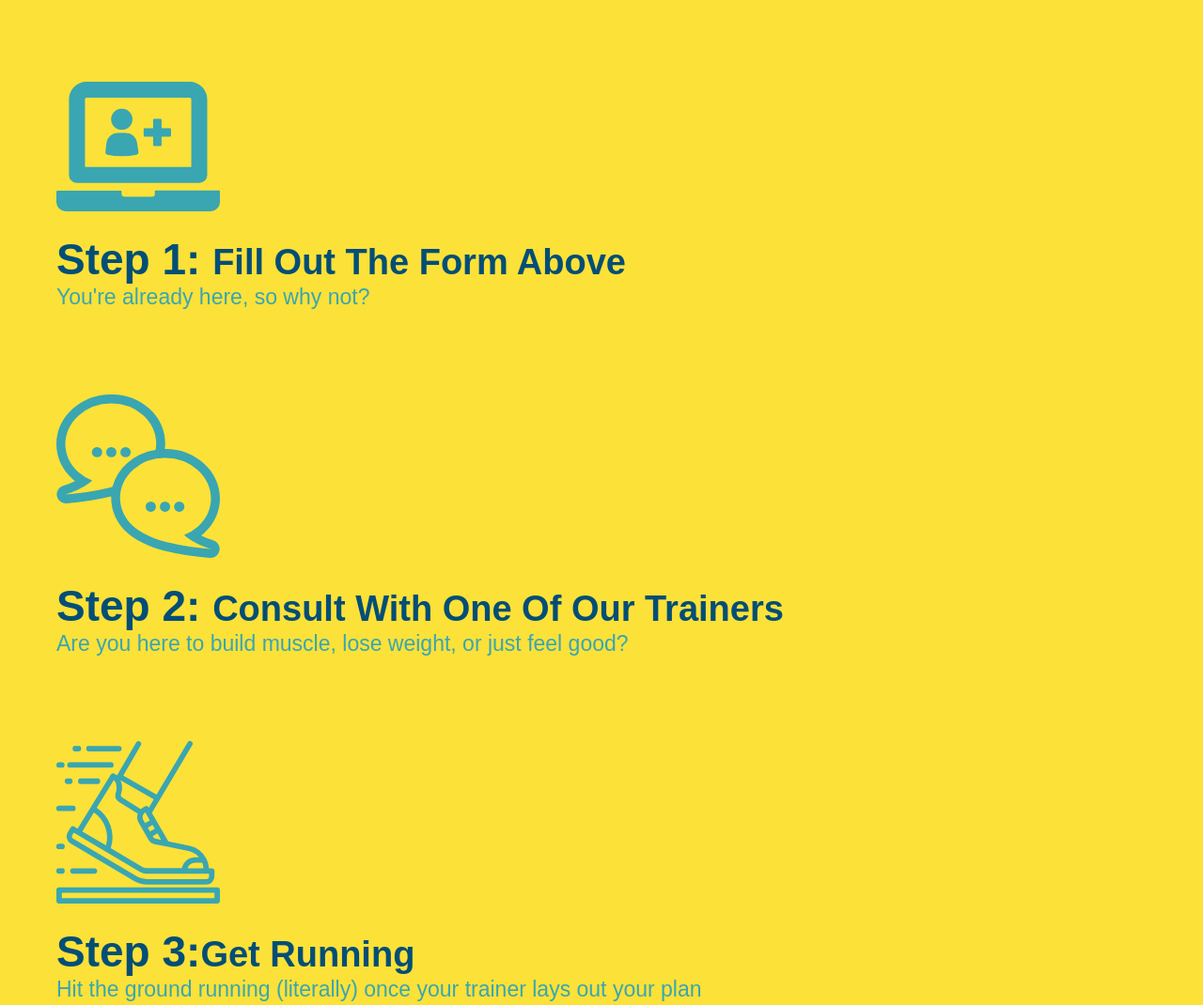
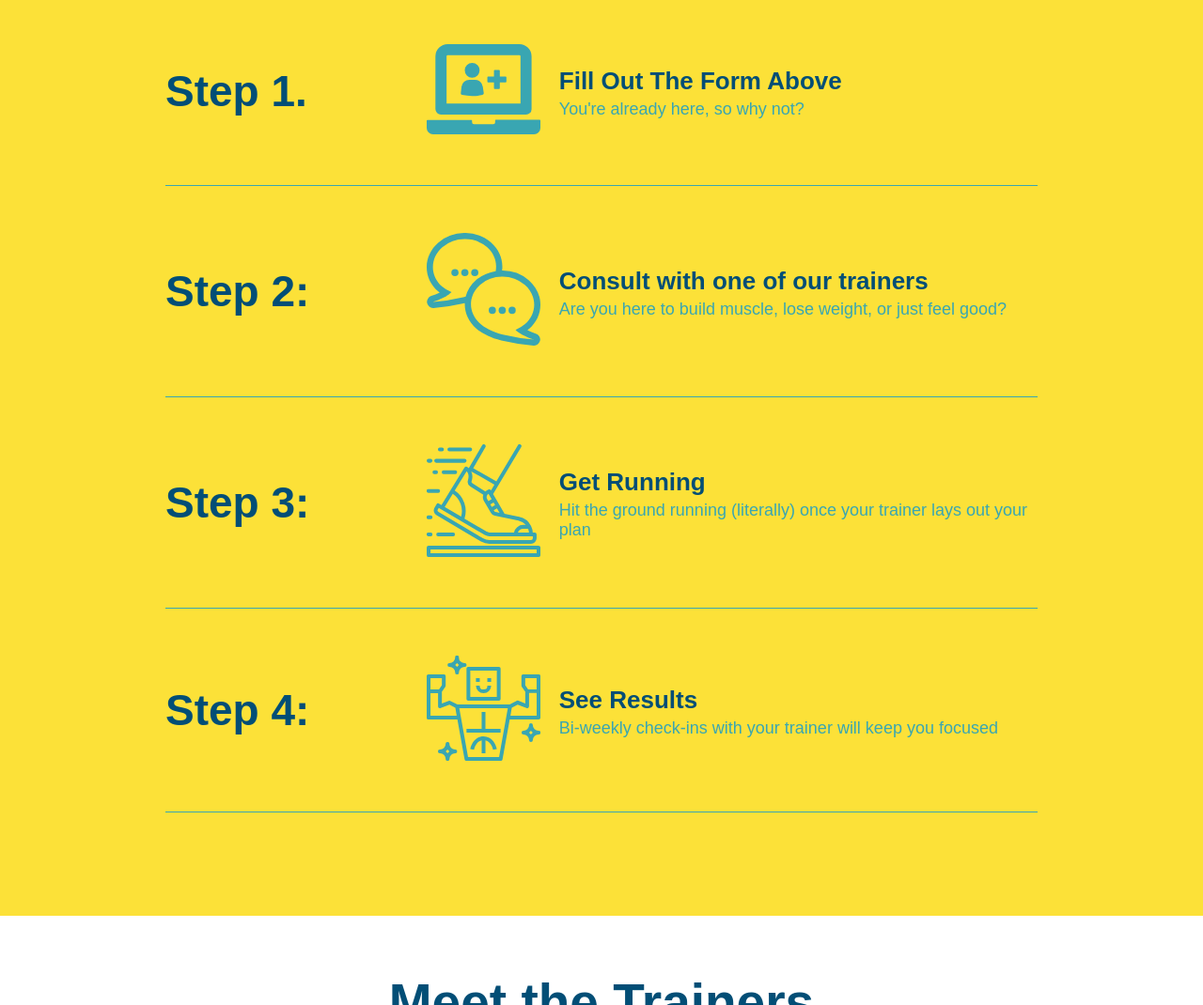
Before and after one commit to mayuranswee23/run-buddy, a plain HTML site: page index.html in a window 1280 px wide. Shown: the part 1210-2280 px from the top of the page at 94% size. Drawn offline with Linux system fonts and the light colour scheme.

Commit message:
add flexbox to steps

```diff
--- a/assets/css/style.css
+++ b/assets/css/style.css
@@ -178,29 +178,54 @@ section {
     border-color: #39a6b2
 }
 
-.steps div{
-    margin-bottom: 80px;
+.step {
+    margin: 50px auto;
+    padding-bottom: 50px;
+    width: 80%;
+    border-bottom: 1px solid #39a6b2;
+    display: flex;
+    flex-wrap: wrap;
+    align-items: center;
+    justify-content: space-between;
+  }
+
+.step h3{
+    color: #024e76;
+    font-size: 46px;
+    flex: 1 30%;
 }
 
-.steps img{
-    width: 15%;
-    margin: 10px 0;
+.step-img {
+    flex: 1 12%;
+    margin-right: 20px;
+  }
+
+  .step-img img {
+    max-width: 100%;
+  }
+
+  .step-text {
+    flex: 12;
+  }
+
+.step-info{
+    flex: 2 70%;
+    display: flex;
+    flex-wrap: wrap;
+    align-items: center;
 }
 
-.steps h3{
+.step-text h4 {
+    font-size: 26px;
+    line-height: 1.5;
     color: #024e76;
-    font-size: 46px;
-    margin-top: 10px;
+  }
+
+.step-text p{
+    color: #39a6b2;
+    font-size: 18px;
 }
 
-.steps p{
-    color: #39a6b2;
-    font-size: 23px;
-}
-
-.steps span{
-    font-size: 38px;
-}
 
 /* Meet the trainers */
 .trainers{
--- a/index.html
+++ b/index.html
@@ -86,30 +86,59 @@
             <div>
             <h2 class="section-title secondary-border">What You Do</h2>
             </div>
-            <div>
-                <!-- inserting scalable vector graphic (SVG) img element-->
-                <img src="./assets/images/step-1.svg" alt=""/>
-                <h3>Step 1: <span>Fill Out The Form Above</span></h3>
+
+            <div class="step">
+                <h3>Step 1.</h3>
+                <div class="step-info">
+                  <div class="step-img">
+                    <img src="./assets/images/step-1.svg" alt="" />
+                  </div>
+                  <div class="step-text">
+                    <h4>Fill Out The Form Above</h4>
                     <p>You're already here, so why not?</p>
                   </div>
+                </div>
+              </div>
 
-            <div>
+            <div class="step">
+                <h3>Step 2:</h3>
+                <div class="step-info">
+                    <div class="step-img">
                     <img src="./assets/images/step-2.svg" alt=""/>
-                <h3>Step 2: <span>Consult With One Of Our Trainers</span></h3>
+                 </div>
+                <div class="step-text">
+                    <h4>Consult with one of our trainers</h4>
                     <p>Are you here to build muscle, lose weight, or just feel good?</p>
                 </div>
+                </div>
+            </div>
 
-            <div>
+            <div class="step">
+                <h3>Step 3:</h3>
+                <div class="step-info">
+                    <div class="step-img">
                         <img src="./assets/images/step-3.svg" alt=""/>
-                <h3>Step 3:<span>Get Running</span></h3>
+                    </div>
+                <div class="step-text">
+                    <h4>Get Running</h4>
                     <p>Hit the ground running (literally) once your trainer lays out your plan</p>
                 </div>
+                </div>
+            </div>
 
-            <div>
+            <div class="step">
+                <h3>Step 4:</h3>
+                <div class="step-info">
+                    <div class="step-img">
                         <img src="./assets/images/step-4.svg" alt=""/>
-                <h3>Step 4: <span>See Results</span></h3>
+                    </div>
+                <div class="step-text">
+                    <h4>See Results</h4>
                     <p>Bi-weekly check-ins with your trainer will keep you focused</p>
                 </div>
+                </div>
+            </div>
+
         </section>
 
         <!-- meet the trainers sectoin -->
```
Lines whose indentation alone changed are shown as unchanged.
